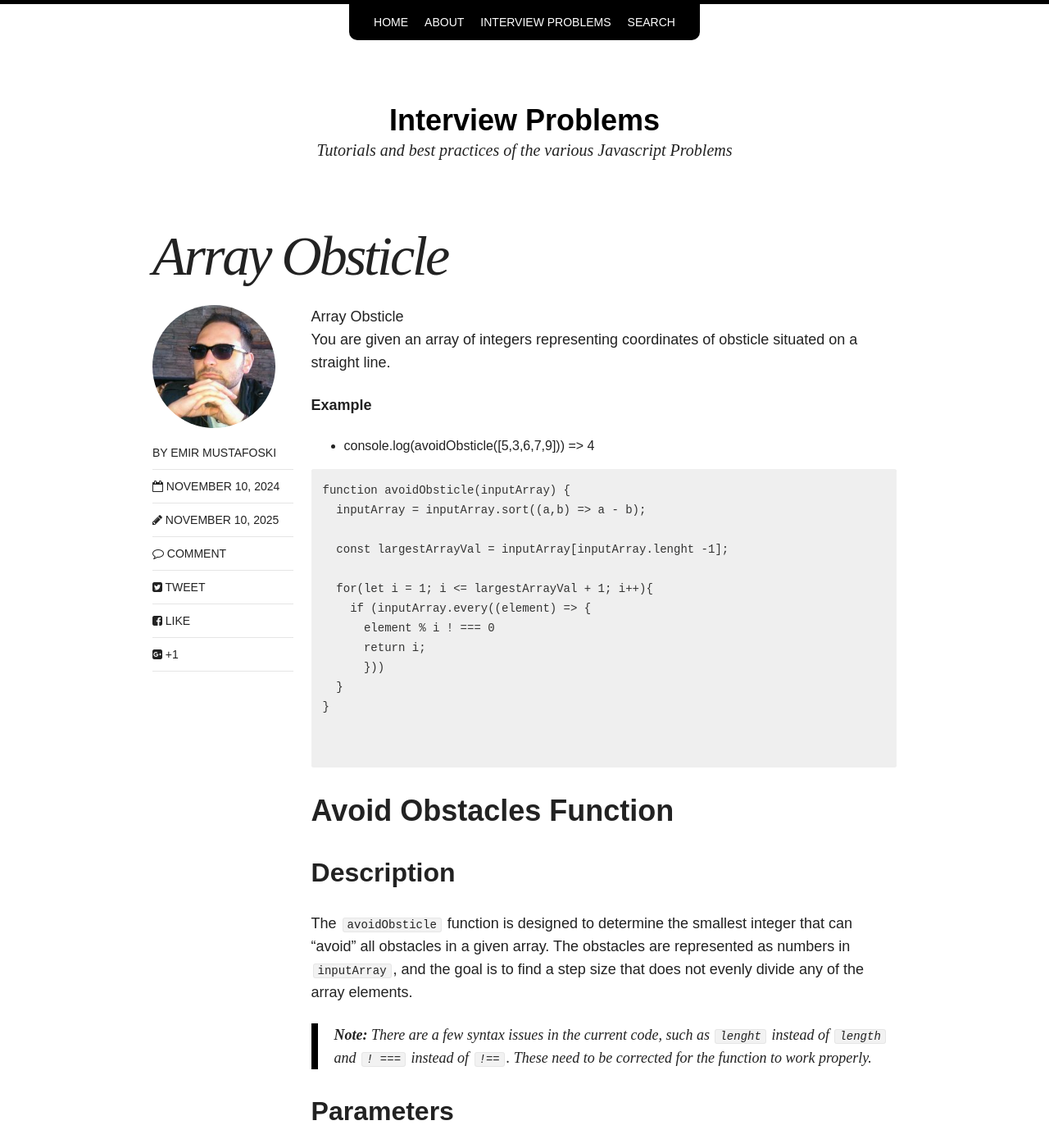
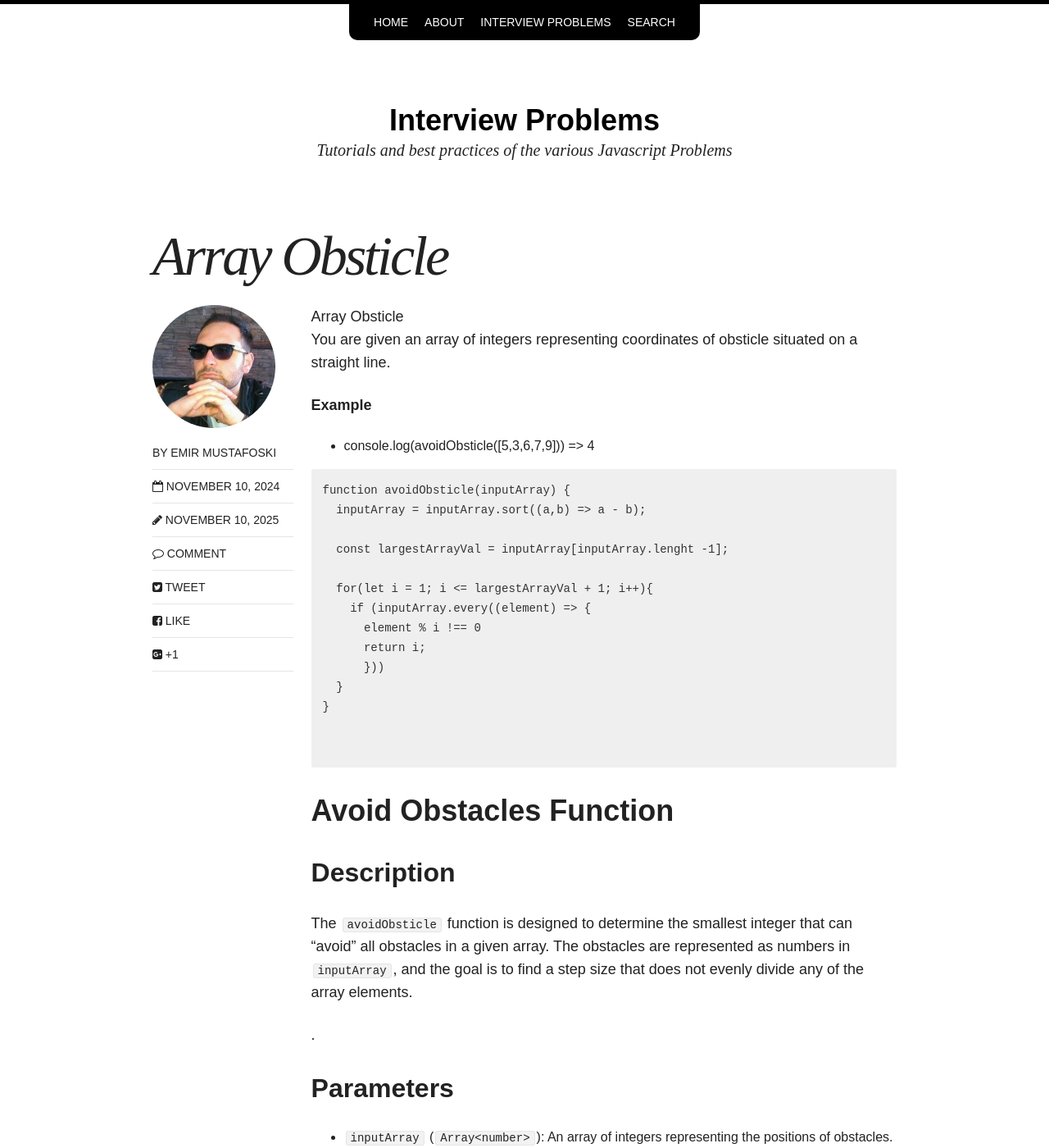
Before and after one commit to Mustafoski/Mustafoski.github.io, a Jekyll site: the page built from _posts/javascript/2025-11-10-Avoid Obstacle.md, in a window 1280 px wide and 1400 px high. Shown: the whole window at 82% size. Built offline with Jekyll 4.4.1, drawn with Linux system fonts in a browser that asks for light colours; nearby versions of some CDN libraries; comment, search, counter and statistics services are not loaded.

Commit message:
avoid obsticle

```diff
--- a/_posts/javascript/2025-11-10-Avoid Obstacle.md
+++ b/_posts/javascript/2025-11-10-Avoid Obstacle.md
@@ -36,7 +36,7 @@ function avoidObsticle(inputArray) {
 
   for(let i = 1; i <= largestArrayVal + 1; i++){
     if (inputArray.every((element) => {
-      element % i ! === 0
+      element % i !== 0
       return i;
       }))
   }
@@ -50,7 +50,7 @@ function avoidObsticle(inputArray) {
 ## Description
 The `avoidObsticle` function is designed to determine the smallest integer that can "avoid" all obstacles in a given array. The obstacles are represented as numbers in `inputArray`, and the goal is to find a step size that does not evenly divide any of the array elements.
 
-> **Note:** There are a few syntax issues in the current code, such as `lenght` instead of `length` and `! ===` instead of `!==`. These need to be corrected for the function to work properly.
+.
 
 ## Parameters
 - `inputArray` (`Array<number>`): An array of integers representing the positions of obstacles.
```
